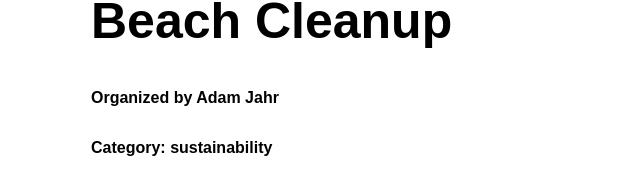
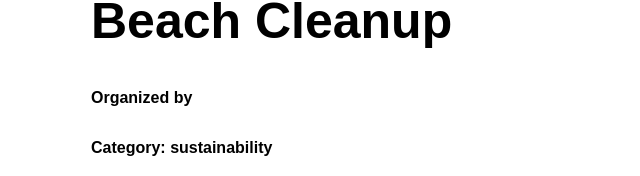
Before and after one commit to Code-Pop/real-world-vue, a Vue app: page /event/1 in a window 1280 px wide. Shown: the part 106-282 px from the top of the page, without its empty margins (319-959 px from the left). Built offline with nearby package versions, Linux system fonts and the light colour scheme; data requests are answered from the project's data file.

Commit message:
Changed template to display organizer's name

```diff
--- a/src/views/EventShow.vue
+++ b/src/views/EventShow.vue
@@ -3,7 +3,8 @@
     <div class="event-header">
       <span class="eyebrow">@{{ event.time }} on {{ event.date }}</span>
       <h1 class="title">{{ event.title }}</h1>
-      <h5>Organized by {{ event.organizer }}</h5>
+      <!-- Add this conditional dot notation  -->
+      <h5>Organized by {{ event.organizer ? event.organizer.name : '' }}</h5>
       <h5>Category: {{ event.category }}</h5>
     </div>
 
```
